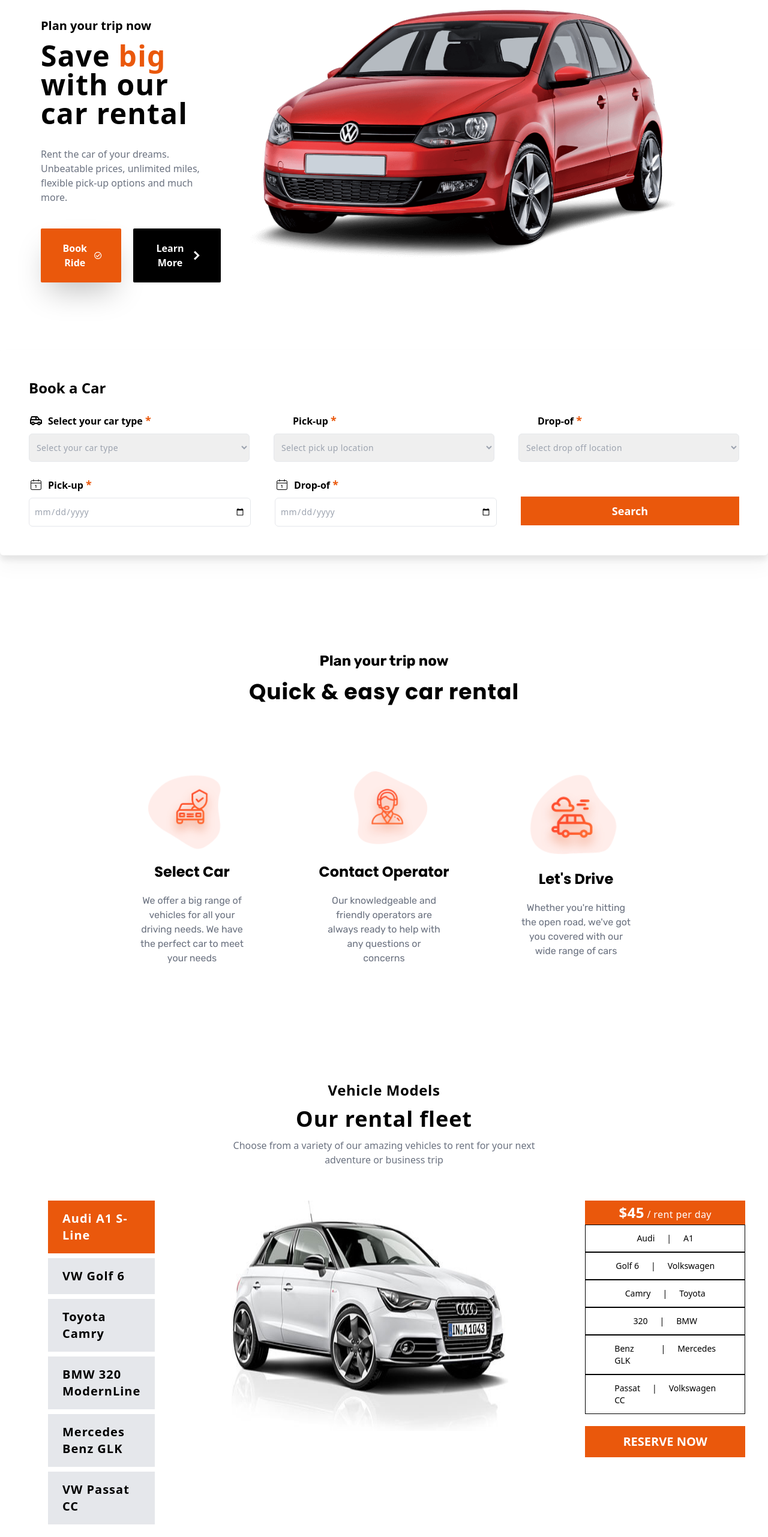
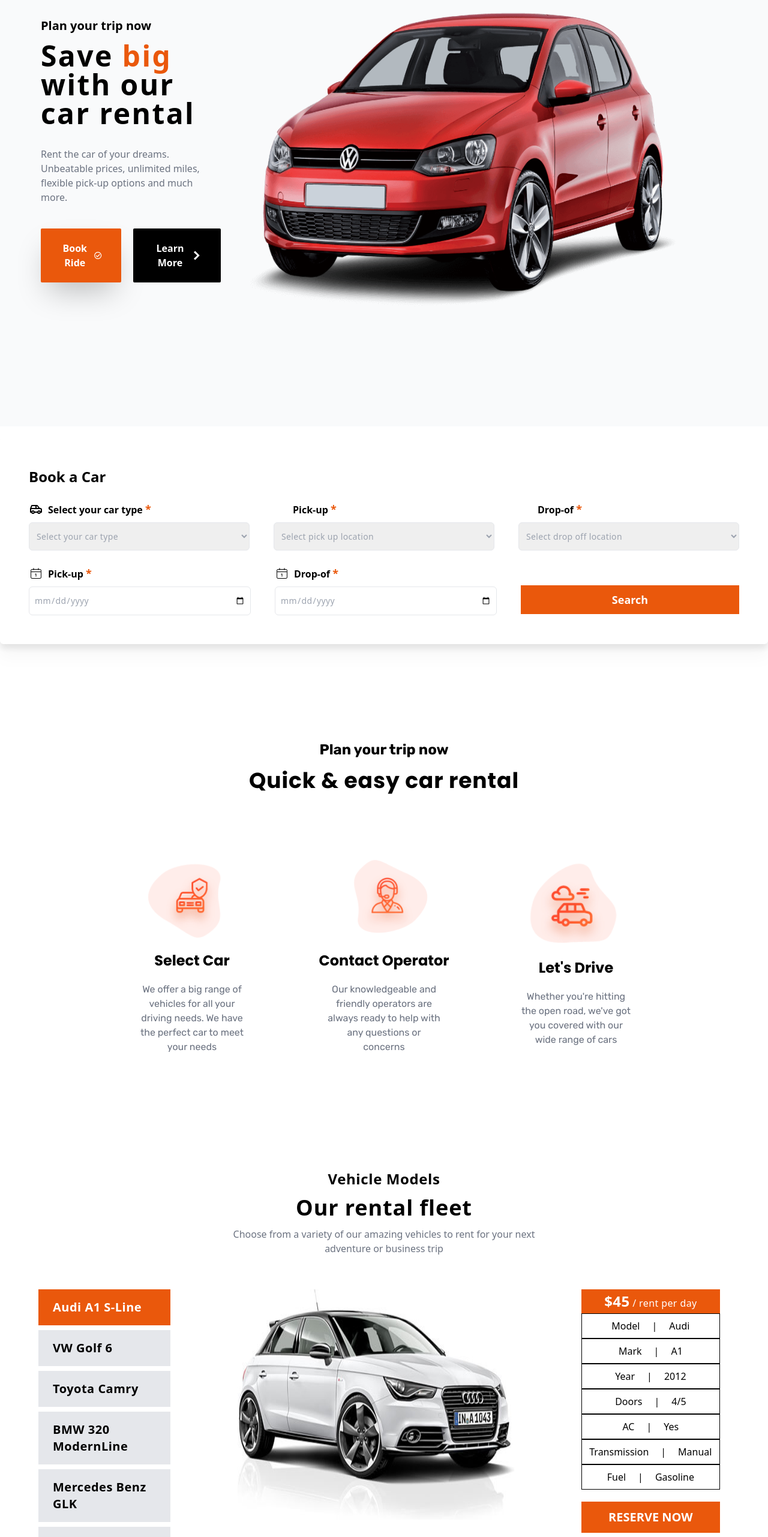
Before and after one commit to nitika-jain04/car-rental, a Next.js app: page / in a window 1280 px wide. Shown: the part 234-2797 px from the top of the page at 60% size. Built offline with nearby package versions, Linux system fonts and the light colour scheme; some icons are missing.

Commit message:
UI changes

```diff
--- a/components/CarBooking.jsx
+++ b/components/CarBooking.jsx
@@ -17,7 +17,7 @@
 
   return (
     <div className="bg-white">
-      <form className="max-w-7xl mx-auto mt-28 p-12 bg-white rounded-md drop-shadow-xl">
+      <form className="max-w-7xl mx-auto mt-5 p-12 bg-white rounded-md drop-shadow-xl">
         <h1 className="text-2xl font-bold">Book a Car</h1>
         <div className="flex gap-10 mt-6">
           <div className="w-96">
--- a/components/Faq.jsx
+++ b/components/Faq.jsx
@@ -1,5 +1,4 @@
 import FaqCard from "./UI/FaqCard";
-import { useState } from "react";
 
 const faqData = [
   {
@@ -23,8 +22,6 @@
 ];
 
 export default function Faq() {
-  const [selectedQuestion, setSelectedQuestion] = useState(null);
-
   return (
     <div className="bg-white px-20 py-20">
       <div className="flex flex-col items-center font-poppins">
@@ -38,13 +35,14 @@
         </p>
       </div>
 
-      <div className="mt-10 shadow-lg ml-60 mr-60">
+      <div className="mt-10 shadow-lg ml-52 mr-52">
         {faqData.map((data) => {
           return (
             <FaqCard
               key={data.questionTitle}
               questionNumber={data.questionNumber}
               questionTitle={data.questionTitle}
+              answer={data.answer}
             />
           );
         })}
--- a/components/HomePage.jsx
+++ b/components/HomePage.jsx
@@ -1,13 +1,17 @@
 import { FaRegCheckCircle } from "react-icons/fa";
 import { GoChevronRight } from "react-icons/go";
+import Navbar from "./Navbar";
 
 export default function HeroSection() {
   return (
+    <div className="bg-gray-50">
+      <Navbar />
       <div className="flex mt-32 ml-[68px]">
-      <div className="mt-[44px]">
+        <div className="mt-[44px] mb-60">
           <h4 className="font-extrabold text-xl">Plan your trip now</h4>
-        <h1 className="text-5xl mt-3 font-extrabold tracking-wide">
-          Save <span className="text-orange-600">big</span> with our car rental
+          <h1 className="text-5xl mt-3 font-extrabold tracking-wider">
+            Save <span className="text-orange-600">big</span> with our car
+            rental
           </h1>
 
           <p className="mt-8 text-gray-500 max-w-4xl">
@@ -26,7 +30,8 @@
           </div>
         </div>
 
-      <img className="w-[800px] mb-5 mr-28" src="/car.png" alt="" />
+        <img className="w-[800px] mb-44 mr-28" src="/car.png" alt="" />
+      </div>
     </div>
   );
 }
--- a/components/Navbar.jsx
+++ b/components/Navbar.jsx
@@ -38,7 +38,7 @@
         </div>
         <div>
           <Link href="/signup">
-            <button className="bg-orange-600 px-4 md:px-8 py-2 md:py-3 text-white rounded-md font-bold shadow-md">
+            <button className="bg-orange-600 px-4 md:px-8 py-2 md:py-3 text-white rounded-md font-bold hover:shadow-orange-600 hover:shadow-sm">
               Register
             </button>
           </Link>
--- a/components/UI/FaqCard.jsx
+++ b/components/UI/FaqCard.jsx
@@ -1,14 +1,35 @@
-export default function FaqCard({ questionNumber, questionTitle }) {
+import { useState } from "react";
+
+export default function FaqCard({ questionNumber, questionTitle, answer }) {
+  const [selectedAnswer, setSelectedAnswer] = useState(null);
+
+  function handleButtonClick(answer) {
+    setSelectedAnswer((prevAnswer) => (prevAnswer === answer ? null : answer));
+  }
+
   return (
-    <div className="border-b p-5 cursor-pointer">
-      <div className="flex items-center justify-between">
+    <div
+      className={`border-b py-5 px-10 cursor-pointer ${
+        selectedAnswer ? "bg-orange-600" : ""
+      }`}
+    >
+      <div className="flex items-center justify-between text-lg tracking-wide">
         <div>
-          <span className="font-bold">{questionNumber}.</span>
+          <span>{questionNumber}.</span>
           <span className="ml-2">{questionTitle}</span>
         </div>
-        <div className="text-gray-500">+</div>
+        <div
+          onClick={() => handleButtonClick(answer)}
+          className="text-gray-500"
+        >
+          {selectedAnswer ? "-" : "+"}
+        </div>
       </div>
-      {/* Conditionally render the answer based on the selected question */}
+      {selectedAnswer && (
+        <div className="mt-3 text-white p-2 text-base text-justify px-2">
+          {selectedAnswer}
+        </div>
+      )}
     </div>
   );
 }
--- a/components/Vehicle.jsx
+++ b/components/Vehicle.jsx
@@ -9,6 +9,7 @@
     year: 2012,
     transmission: "Manual",
     fuel: "Gasoline",
+    rent: 45,
   },
   {
     name: "VW Golf 6",
@@ -18,6 +19,7 @@
     year: 2008,
     transmission: "Manual",
     fuel: "Diesel",
+    rent: 37,
   },
   {
     name: "Toyota Camry",
@@ -27,6 +29,7 @@
     year: 2006,
     transmission: "Automatic",
     fuel: "Hybrid",
+    rent: 30,
   },
   {
     name: "BMW 320 ModernLine",
@@ -36,6 +39,7 @@
     year: 2012,
     transmission: "Manual",
     fuel: "Diesel",
+    rent: 35,
   },
   {
     name: "Mercedes Benz GLK",
@@ -45,6 +49,7 @@
     year: 2006,
     transmission: "Manual",
     fuel: "Diesel",
+    rent: 50,
   },
   {
     name: "VW Passat CC",
@@ -54,8 +59,51 @@
     year: 2008,
     transmission: "Automatic",
     fuel: "Gasoline",
+    rent: 25,
   },
 ];
+
+const VehicleDetails = ({ vehicle }) => {
+  return (
+    <div>
+      <div className="flex gap-5 justify-center border border-black px-2 py-2">
+        <h2>Model</h2>
+        <h2>|</h2>
+        <p>{vehicle.model}</p>
+      </div>
+      <div className="flex gap-5 justify-center border border-black px-2 py-2">
+        <h2>Mark</h2>
+        <h2>|</h2>
+        <p>{vehicle.mark}</p>
+      </div>
+      <div className="flex gap-5 justify-center border border-black px-2 py-2">
+        <h2>Year</h2>
+        <h2>|</h2>
+        <p>{vehicle.year}</p>
+      </div>
+      <div className="flex gap-5 justify-center border border-black px-2 py-2">
+        <h2>Doors</h2>
+        <h2>|</h2>
+        <p>4/5</p>
+      </div>
+      <div className="flex gap-5 justify-center border border-black px-2 py-2">
+        <h2>AC</h2>
+        <h2>|</h2>
+        <p>Yes</p>
+      </div>
+      <div className="flex gap-5 justify-center border border-black px-2 py-2">
+        <h2>Transmission</h2>
+        <h2>|</h2>
+        <p>{vehicle.transmission}</p>
+      </div>
+      <div className="flex gap-5 justify-center border border-black px-2 py-2">
+        <h2>Fuel</h2>
+        <h2>|</h2>
+        <p>{vehicle.fuel}</p>
+      </div>
+    </div>
+  );
+};
 
 export default function Vehicle() {
   const [selectedVehicle, setSelectedVehicle] = useState(vehicles[0]);
@@ -77,12 +125,12 @@
           adventure or business trip
         </p>
       </div>
-      <div className="flex mt-14 justify-evenly">
-        <div className="flex flex-col gap-2 text-start ml-20">
+      <div className="flex mt-14 justify-between">
+        <div className="flex flex-col gap-2 text-start ml-16">
           {vehicles.map((vehicle, index) => (
             <button
               key={index}
-              className={`text-xl font-bold px-6 py-4 tracking-wider text-left ${
+              className={`text-xl font-bold px-6 py-4 tracking-wide text-left ${
                 selectedVehicle.name === vehicle.name
                   ? "bg-orange-600 text-white"
                   : "bg-gray-200 hover:bg-orange-600 hover:text-white"
@@ -94,28 +142,18 @@
           ))}
         </div>
         <img
-          className="max-w-6xl ml-32 mr-32 max-h-96"
+          className="max-w-6xl ml-28 mr-28 max-h-96"
           src={selectedVehicle.image}
           alt=""
         />
         <div className="flex flex-col w-72 mr-20">
           <div className="bg-orange-600 text-white text-center px-4 py-1 tracking-wide">
-            <span className="text-2xl font-semibold">$45</span> / rent per day
+            <span className="text-2xl font-semibold">
+              ${selectedVehicle.rent}
+            </span>{" "}
+            / rent per day
           </div>
-          <div>
-            {vehicles.map((vehicle) => (
-              <span
-                key={vehicle.model}
-                className="flex border text-sm border-black gap-5 justify-center px-12 py-3"
-                onClick={() => handleVehicleChange(vehicle)}
-              >
-                <h2>{vehicle.model}</h2>
-                <h2>|</h2>
-                <h2>{vehicle.mark}</h2>
-              </span>
-            ))}
-          </div>
-
+          {selectedVehicle && <VehicleDetails vehicle={selectedVehicle} />}
           <div className="bg-orange-600 text-white text-center px-4 py-3 text-sm font-bold mt-5">
             <button className="text-xl font-bold">RESERVE NOW</button>
           </div>
--- a/pages/index.js
+++ b/pages/index.js
@@ -1,4 +1,3 @@
-import Navbar from "../components/Navbar.jsx";
 import HomePage from "../components/HomePage.jsx";
 import CarBooking from "@/components/CarBooking.jsx";
 import Services from "@/components/Services.jsx";
@@ -13,7 +12,6 @@
 export default function Home() {
   return (
     <div className="font-sans">
-      <Navbar />
       <HomePage />
       <CarBooking />
       <Services />
```
Also changed, not shown: public/heropage-bg.png (added). Lines whose indentation alone changed are shown as unchanged.
